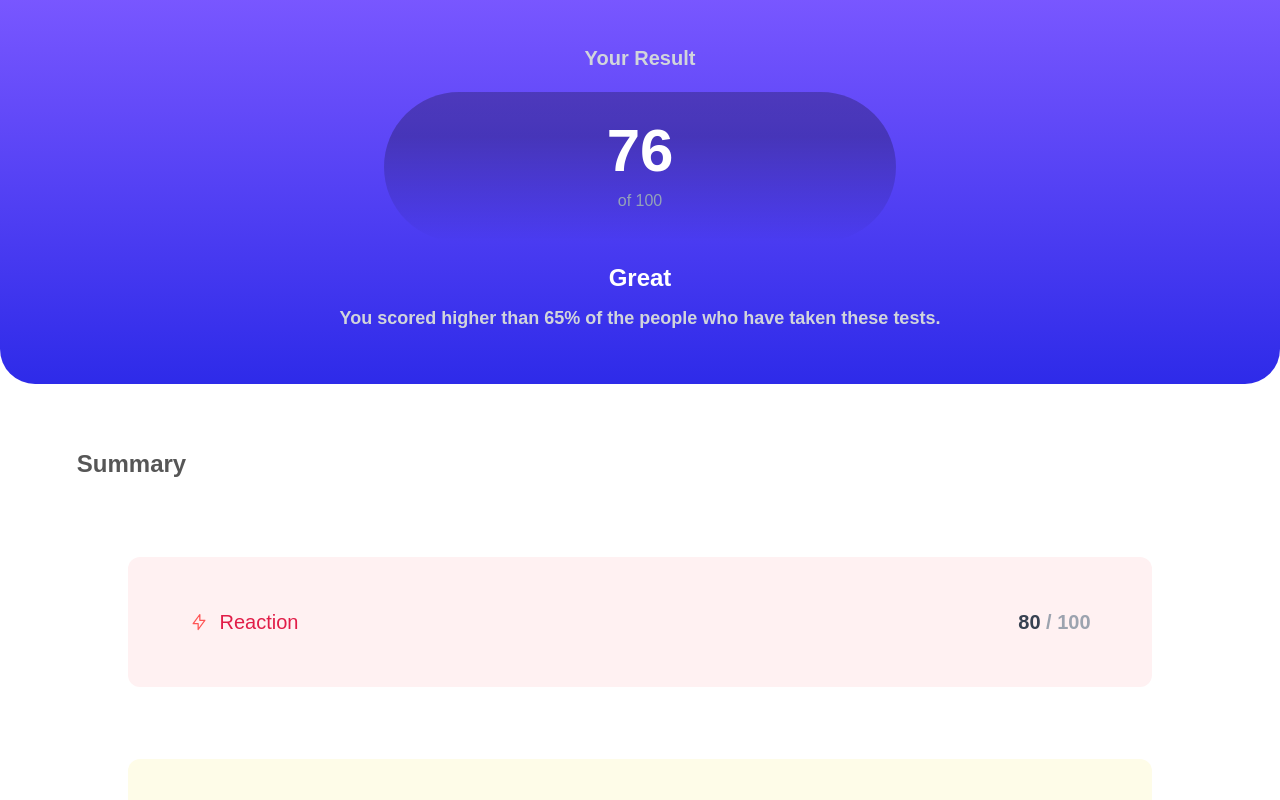
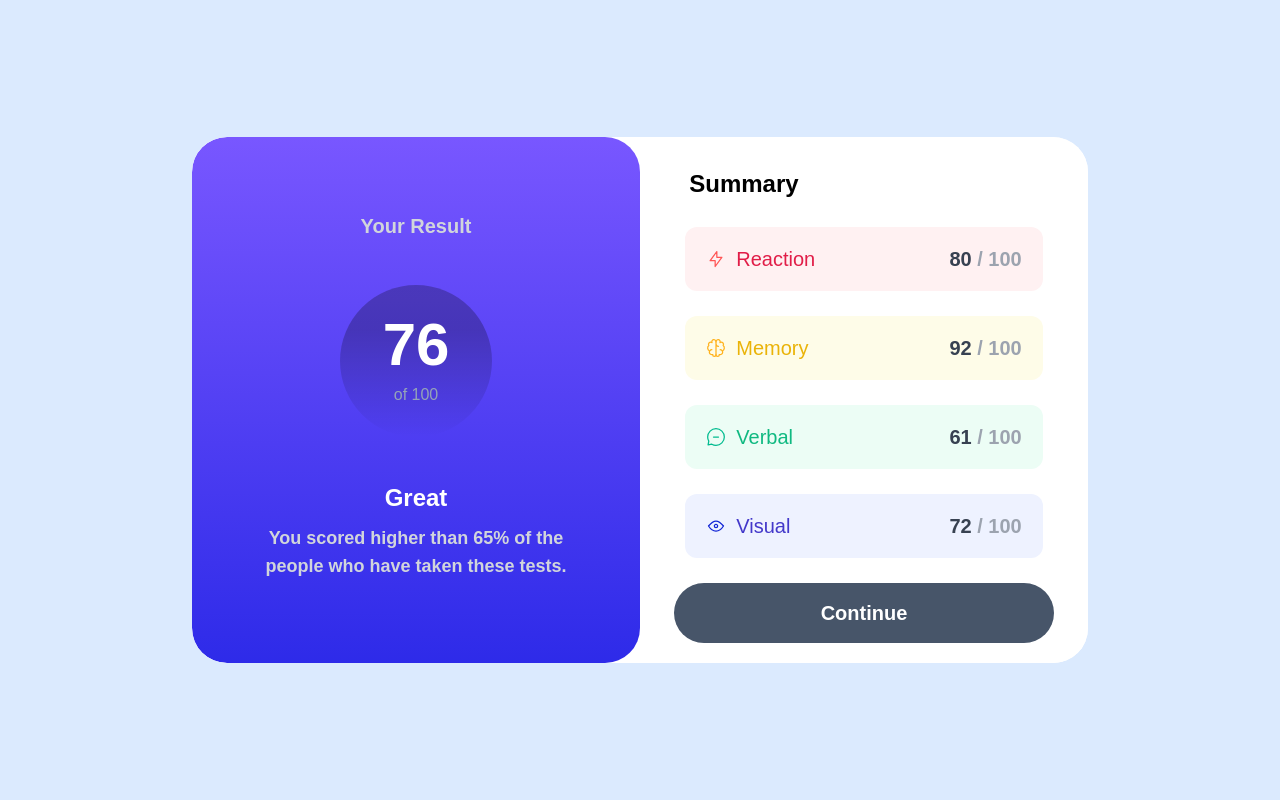
Before and after one commit to jose33-afk/tailwind-sites, a plain HTML site: page results-summary-component-main/index.html in a window 1280 px wide. Shown: the top 800 px of the page. Drawn offline with nearby package versions, Linux system fonts and the light colour scheme.

Commit message:
feat: versao desktop

```diff
--- a/results-summary-component-main/index.html
+++ b/results-summary-component-main/index.html
@@ -1,9 +1,9 @@
 <!DOCTYPE html>
 <html lang="en">
   <head>
-  <meta charset="UTF-8">
-  <meta name="viewport" content="width=device-width, initial-scale=1.0">
-  <link rel="icon" type="image/png" sizes="32x32" href="./assets/images/favicon-32x32.png">
+    <meta charset="UTF-8" />
+    <meta name="viewport" content="width=device-width, initial-scale=1.0" />
+    <link rel="icon" type="image/png" sizes="32x32" href="./assets/images/favicon-32x32.png"/>
     <title>Frontend Mentor | Results summary component</title>
     <script src="https://cdn.tailwindcss.com"></script>
     <script>
@@ -11,44 +11,49 @@
         theme: {
           extend: {
             fontFamily: {
-            hanken: ["Hanken Grotesk", "sans-serif"]
+              hanken: ["Hanken Grotesk", "sans-serif"],
             },
             backgroundImage: {
-            'gradient1': 'linear-gradient(to bottom, hsl(252, 100%, 67%),  hsl(241, 81%, 54%))',
-            'gradient2': 'linear-gradient(to top, rgba(0,0,0,0) 0%,rgba(0,0,0,0.250) 70%)'
-          }
-        }
-      }
-    }
+              gradient1: "linear-gradient(to bottom, hsl(252, 100%, 67%),  hsl(241, 81%, 54%))",
+              gradient2: "linear-gradient(to top, rgba(0,0,0,0) 0%,rgba(0,0,0,0.250) 70%)",
+            },
+          },
+        },
+      };
     </script>
-  <style>
-    section {
-      color: rgba(0, 0, 0, 0.663);
-    }
-  </style>
  </head>
-<body class="h-screen w-full m-0 p-0 box-border font-hanken">
-  <section class="
-  h-96 w-full bg-gradient1 rounded-b-[35px] flex items-center flex-col
-  justify-center text-gray-300 font-medium pb-2
-  ">
-    <h2 class="text-xl font-bold ">Your Result</h2>
-    <div class="
-    size-[40%] bg-gradient2 rounded-full flex justify-center items-center flex-col my-[20px]
-    ">
-      <h1 class="text-6xl font-bold text-white pb-2 ">76</h1>
+<body class="
+h-screen w-full m-0 p-0 box-border font-hanken md:flex md:justify-center md:items-center bg-blue-100"
+>
+    <main class="
+     h-screen md:max-w-[50%] md:h-auto md:grid md:grid-cols-[1fr_1fr] md:grid-row-1 md:max-w-[90%]
+     lg:w-[80%] xl:w-[70%] 2xl:w-[50%] md:rounded-[35px] md:overflow-hidden bg-white transition-all
+     duration-200 ease-in-out"
+    >
+      <section
+        class="h-96 w-full bg-gradient1 rounded-b-[35px] flex items-center flex-col justify-center text-gray-300 font-medium pb-2 lg:col-start-1 lg:col-end-1 lg:row-start-1 lg:row-end-1 md:h-full md:rounded-[35px]"
+      >
+        <h2 class="text-xl font-bold">Your Result</h2>
+        <div
+          class="size-[9.5em] bg-gradient2 rounded-full flex justify-center items-center flex-col my-[20px] md:my-[10%]"
+        >
+          <h1 class="text-6xl font-bold text-white pb-2">76</h1>
           <p class="text-slate-400">of 100</p>
         </div>
         <h2 class="text-2xl font-bold text-white mb-[10px]">Great</h2>
-    <p class="text-lg font-semibold max-w-[75%] text-justify">You scored higher than 65% of the people who have taken these tests.</p>
+        <p class="text-lg font-semibold max-w-[70%] text-justify md:text-center">
+          You scored higher than 65% of the people who have taken these tests.
+        </p>
       </section>
 
-  <section>
-    <h2 class="font-bold text-2xl ml-[6%] mt-[5%]">Summary</h2>
-    <dl class="
-    [&_dt]:font-smedium [&_dd]:font-bold [&_dd]:text-gray-400 [&_dd>span]:text-gray-700 [&_dt>span]:size-[20px]
-    [&_dt>span]:bg-contain [&_dt>span]:block [&_dt]:flex [&_dt]:items-center [&_dt>span]:mr-[10px] [&_div]:text-xl [&_div]:flex [&_div]:justify-between [&_div]:py-[5%] [&_div]:px-[6%] [&_div]:my-[7%] [&_div]:rounded-xl max-w-[80%] m-auto mt-[6%]"
-    > <!--Lista de definicoes my-15%-->
+      <section class="
+      lg:col-start-2 lg:col-end-2 lg:row-start-1 lg:row-end-1 bg-white"
+      >
+        <h2 class="font-bold text-2xl ml-[11%] mt-[7%]">Summary</h2>
+        <dl
+          class="[&_dt]:font-smedium [&_dd]:font-bold [&_dd]:text-gray-400 [&_dd>span]:text-gray-700 [&_dt>span]:size-[20px] [&_dt>span]:bg-contain [&_dt>span]:block [&_dt]:flex [&_dt]:items-center [&_dt>span]:mr-[10px] [&_div]:text-xl [&_div]:flex [&_div]:justify-between [&_div]:py-[5%] [&_div]:px-[6%] [&_div]:my-[7%] [&_div]:rounded-xl max-w-[80%] m-auto mt-[6%]"
+        >
+          <!--Lista de definicoes my-15%-->
           <div class="bg-rose-50">
             <dt class="text-rose-600">
               <span class="bg-[url(./assets/images/icon-reaction.svg)]"></span>
@@ -91,14 +96,14 @@
           </div>
         </dl>
 
-    <button class="
-      bg-slate-600 block m-auto text-white text-xl font-bold rounded-full h-[60px] w-[85%]
-      active:bg-gradient1 transition delay-10 duration-400 ease-in-out active::-translate-y-1 active:scale-110
-      ">
+        <button
+          class="bg-slate-600 block m-auto text-white text-xl font-bold rounded-full h-[60px] w-[85%] active:bg-gradient1 transition delay-10 duration-400 ease-in-out active::-translate-y-1 active:scale-110"
+        >
           Continue
         </button>
+        <div class="h-[20px] bg-white"></div>
       </section>
-  <div class="h-[20px]"></div>
+    </main>
   </body>
 </html>
 <!--
```
Lines whose indentation alone changed are shown as unchanged.
